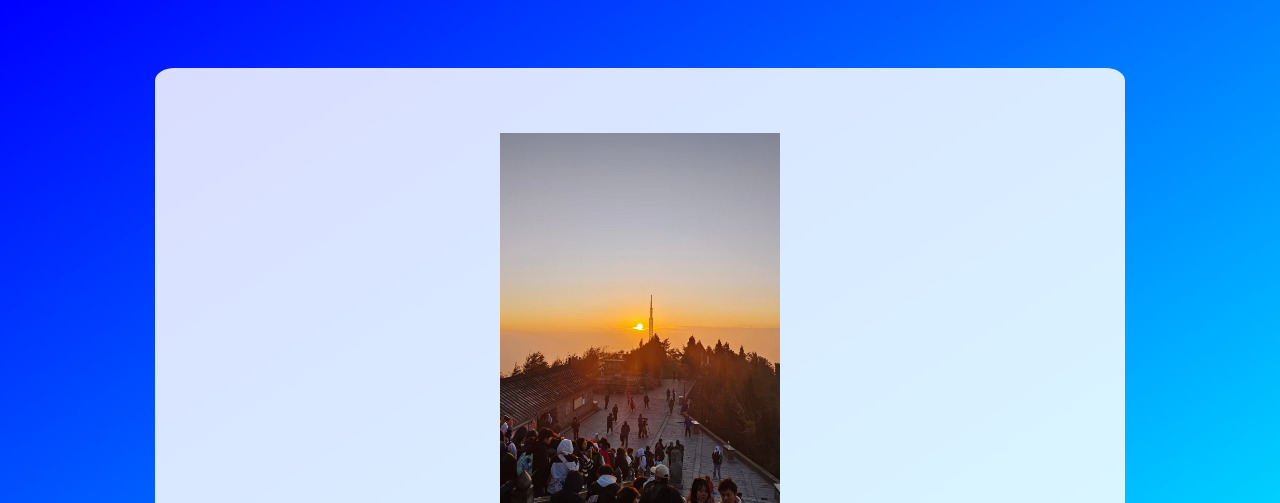
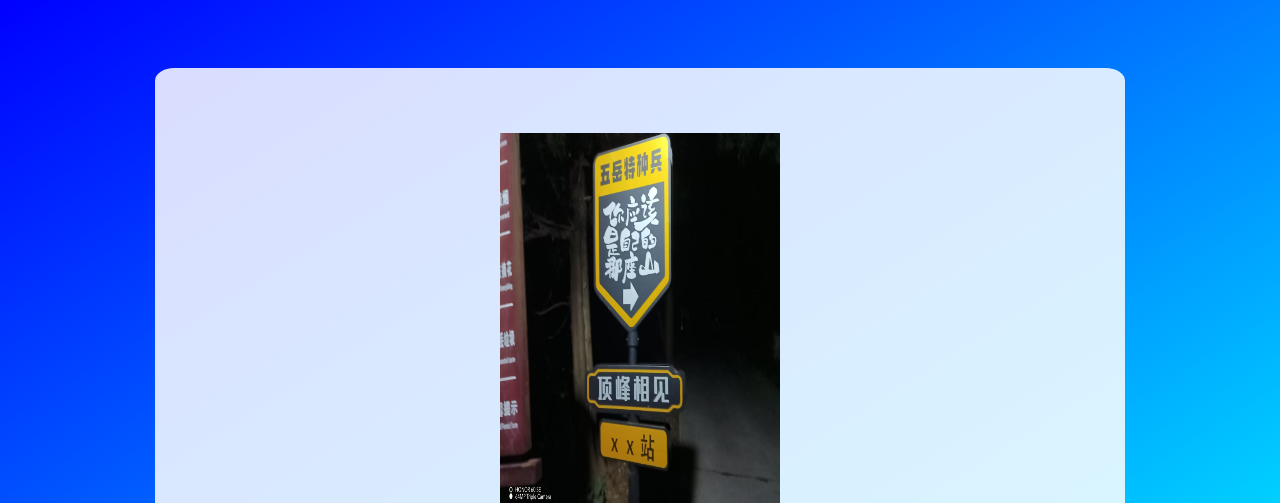
Before and after one commit to huangytaoking/huangytaoking.github.io, a plain HTML site: page index.html in a window 1280 px wide. Shown: the top 503 px of the page. Drawn offline with nearby package versions, Linux system fonts and the light colour scheme.

Commit message:
Update index.html

```diff
--- a/index.html
+++ b/index.html
@@ -52,7 +52,7 @@
 	<body>
 	  <div class="container">
 		<div class="container2">
-			 <img src="./pic1.jpg" style="height: 380px;width: 280px;">
+			 <img src="./pic2.jpg" style="height: 380px;width: 280px;">
 			<h1>大家好，我叫黄渊涛，一个喜欢爬山探险的小伙子。</h1>
 			<nav>
 			  <ul class="nav">
```
